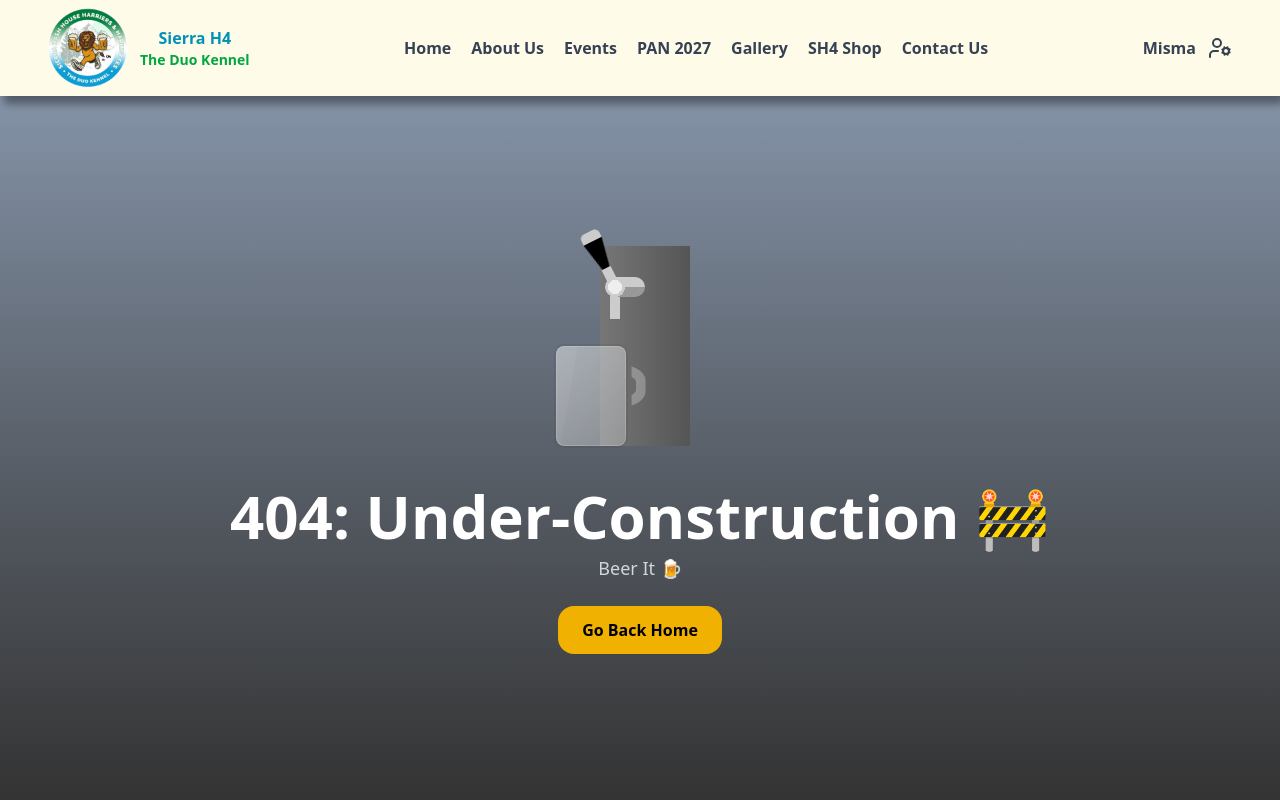
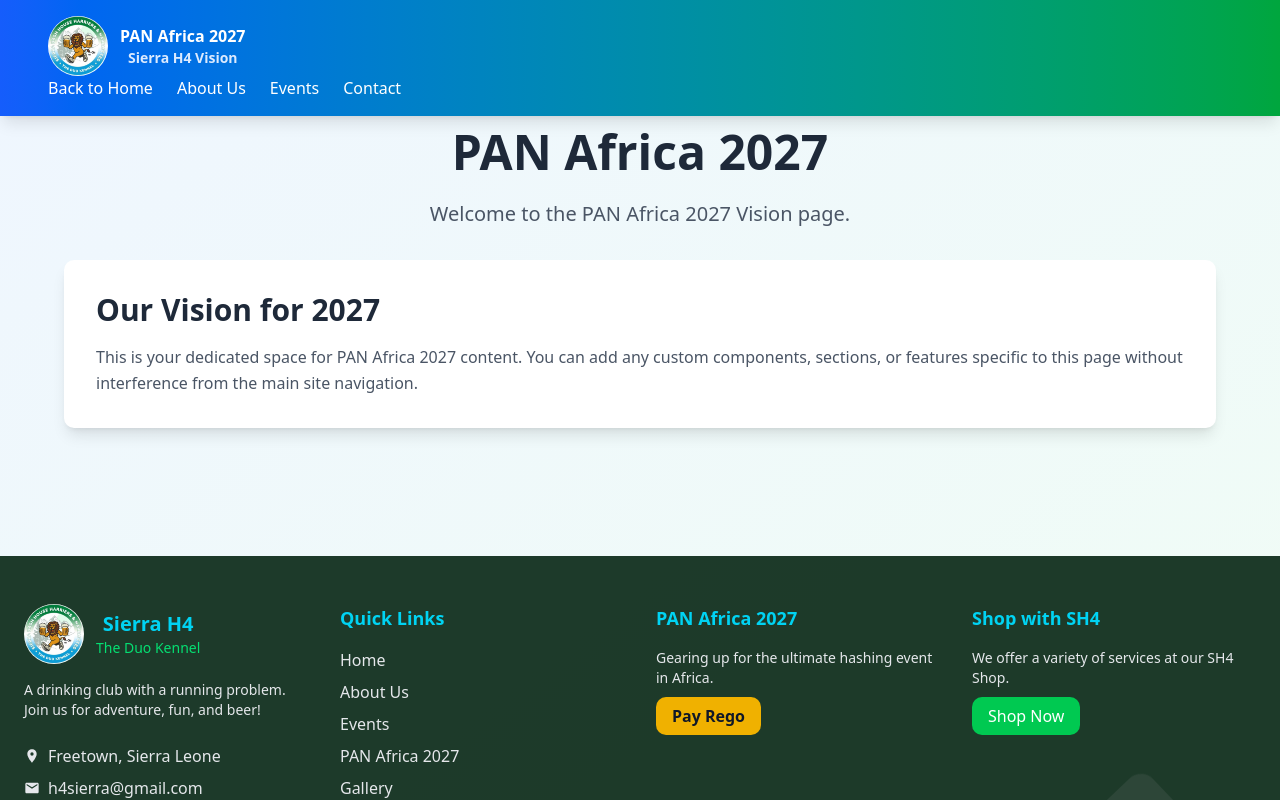
Before and after one commit to 1surep/sh4, a Next.js app: page /pan-africa-2027 in a window 1280 px wide. Before the commit this address had no page. Shown: the top 800 px of the page. Built offline with nearby package versions, Linux system fonts and the light colour scheme.

Commit message:
working on PAN 27

```diff
--- a/app/layout.js
+++ b/app/layout.js
@@ -1,7 +1,10 @@
+'use client'
+
 import { Outfit } from "next/font/google";
 import "./globals.css";
 import Navbar from "@/components/Navbar";
 import Footer from "@/components/Footer";
+import { usePathname } from "next/navigation";
 
 const outfit = Outfit({
   variable: "--font-outfit", // Define the CSS variable
@@ -9,18 +12,21 @@ const outfit = Outfit({
   weight: ['400', '500', '600', '700', '800', '900'],
 });
 
-export const metadata = {
-  title: "Sierrah4",
-  description: "Generated by create next app",
-};
+// export const metadata = {
+//   title: "Sierrah4",
+//   description: "Generated by create next app",
+// };
 
 export default function RootLayout({ children }) {
+  const pathname = usePathname();
+  const isPanAfricaPage = pathname === '/pan-africa-2027';
+
   return (
     <html lang="en" data-theme="light">
       <body className={`${outfit.variable} font-outfit antialiased`}>
-        <Navbar/>
+        {!isPanAfricaPage && <Navbar/>}
         {children}
-        <Footer/>
+        {!isPanAfricaPage && <Footer/>}
       </body>
     </html>
   );
--- /dev/null
+++ b/app/pan-africa-2027/layout.jsx
@@ -0,0 +1,9 @@
+import React from 'react';
+
+export default function PanAfricaLayout({ children }) {
+  return (
+    <div className="min-h-screen bg-gradient-to-br from-blue-50 to-green-50">
+      {children}
+    </div>
+  );
+}
--- /dev/null
+++ b/app/pan-africa-2027/page.jsx
@@ -0,0 +1,12 @@
+import React from "react";
+import PanAfrica2027 from "../../components/Pan27/PanAfrica2027";
+
+const Page = () => {
+  return (
+    <div>
+      <PanAfrica2027 />
+    </div>
+  );
+};
+
+export default Page;
--- a/components/Footer.jsx
+++ b/components/Footer.jsx
@@ -114,6 +114,11 @@ const Footer = () => {
                 </Link>
               </li>
               <li>
+                <Link href="/events" className="hover:text-yellow-400 transition-colors">
+                  PAN Africa 2027
+                </Link>
+              </li>
+              <li>
                 <Link href="/gallery" className="hover:text-yellow-400 transition-colors">
                   Gallery
                 </Link>
@@ -121,6 +126,12 @@ const Footer = () => {
               <li>
                 <Link href="/contact" className="hover:text-yellow-400 transition-colors">
                   Contact Us
+                </Link>
+              </li>
+
+              <li>
+                <Link href="/" className="hover:text-yellow-400 transition-colors">
+                  Visa
                 </Link>
               </li>
             </ul>
--- a/components/Navbar.jsx
+++ b/components/Navbar.jsx
@@ -29,7 +29,7 @@ const Navbar = () => {
         "Home": "/",
         "About Us": "/about",
         "Events": "/events",
-        "PAN 2027": "/pan2027",
+        "PAN 2027": "/pan-africa-2027",
         "Gallery": "/gallery",
         "SH4 Shop": "/sh4shop",
         "Contact Us": "/contact"
--- /dev/null
+++ b/components/Pan27/PanAfrica2027.jsx
@@ -0,0 +1,33 @@
+import React from 'react';
+import PanAfricaNavbar from './PanAfricaNavbar';
+import Footer from '../Footer';
+
+export default function PanAfricaPage() {
+    return (
+      <>
+        <PanAfricaNavbar />
+        <main className="lg:py-32 py-40 px-6">
+          <div className="max-w-6xl mx-auto">
+            <h1 className="text-5xl font-bold text-center text-gray-800 mb-6">
+              PAN Africa 2027
+            </h1>
+            <p className="text-xl text-center text-gray-600 mb-8">
+              Welcome to the PAN Africa 2027 Vision page.
+            </p>
+
+            {/* Add your custom content here */}
+            <div className="bg-white rounded-lg shadow-lg p-8 mt-8">
+              <h2 className="text-3xl font-semibold text-gray-800 mb-4">
+                Our Vision for 2027
+              </h2>
+              <p className="text-gray-600 leading-relaxed">
+                This is your dedicated space for PAN Africa 2027 content. You can add any custom components,
+                sections, or features specific to this page without interference from the main site navigation.
+              </p>
+            </div>
+          </div>
+        </main>
+        <Footer />
+      </>
+    );
+}
--- /dev/null
+++ b/components/Pan27/PanAfricaNavbar.jsx
@@ -0,0 +1,69 @@
+'use client'
+
+import React from 'react';
+import Image from "next/image";
+import Link from "next/link";
+import { motion } from "framer-motion";
+
+const PanAfricaNavbar = () => {
+  return (
+    <nav className="px-[1rem] lg:px-[3rem] font-semibold items-center justify-between py-4 w-full bg-gradient-to-r from-blue-600 to-green-600 shadow-lg fixed z-50">
+      {/* Logo */}
+      <motion.div
+        className="flex items-center gap-3"
+        initial={{ opacity: 0, x: -50 }}
+        animate={{ opacity: 1, x: 0 }}
+        transition={{ duration: 0.5 }}
+      >
+        <Image
+          src='/logo.jpg'
+          width={60}
+          height={60}
+          alt="sierrah4_logo"
+          className="rounded-full"
+          priority
+          unoptimized={false}
+        />
+        <div className="text-center">
+          <p className="text-white font-bold">PAN Africa 2027</p>
+          <p className="text-sm text-blue-100">Sierra H4 Vision</p>
+        </div>
+      </motion.div>
+
+      {/* Navigation Links */}
+      <motion.div
+        className="flex items-center gap-6"
+        initial={{ opacity: 0, y: -20 }}
+        animate={{ opacity: 1, y: 0 }}
+        transition={{ duration: 0.5, delay: 0.2 }}
+      >
+        <Link
+          href="/"
+          className="text-white hover:text-blue-200 transition-colors duration-300 font-medium"
+        >
+          Back to Home
+        </Link>
+        <Link
+          href="/about"
+          className="text-white hover:text-blue-200 transition-colors duration-300 font-medium"
+        >
+          About Us
+        </Link>
+        <Link
+          href="/events"
+          className="text-white hover:text-blue-200 transition-colors duration-300 font-medium"
+        >
+          Events
+        </Link>
+        <Link
+          href="/contact"
+          className="text-white hover:text-blue-200 transition-colors duration-300 font-medium"
+        >
+          Contact
+        </Link>
+      </motion.div>
+    </nav>
+  );
+};
+
+export default PanAfricaNavbar;
```
